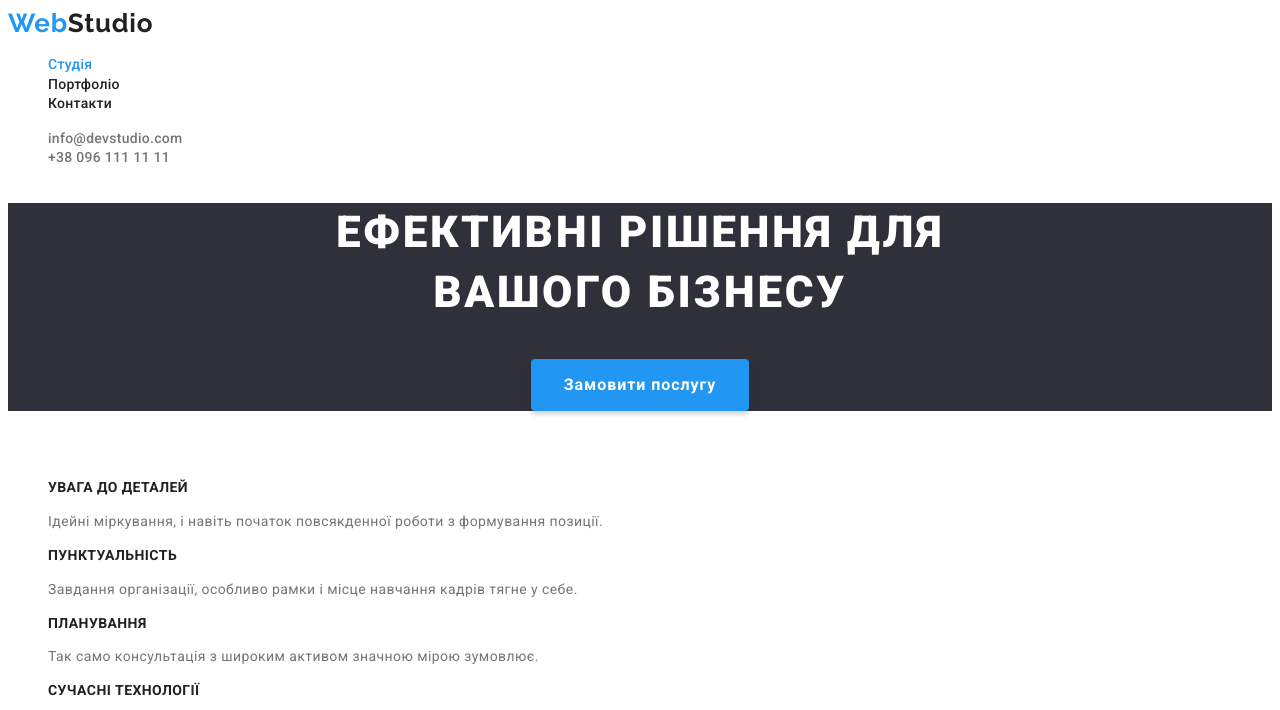
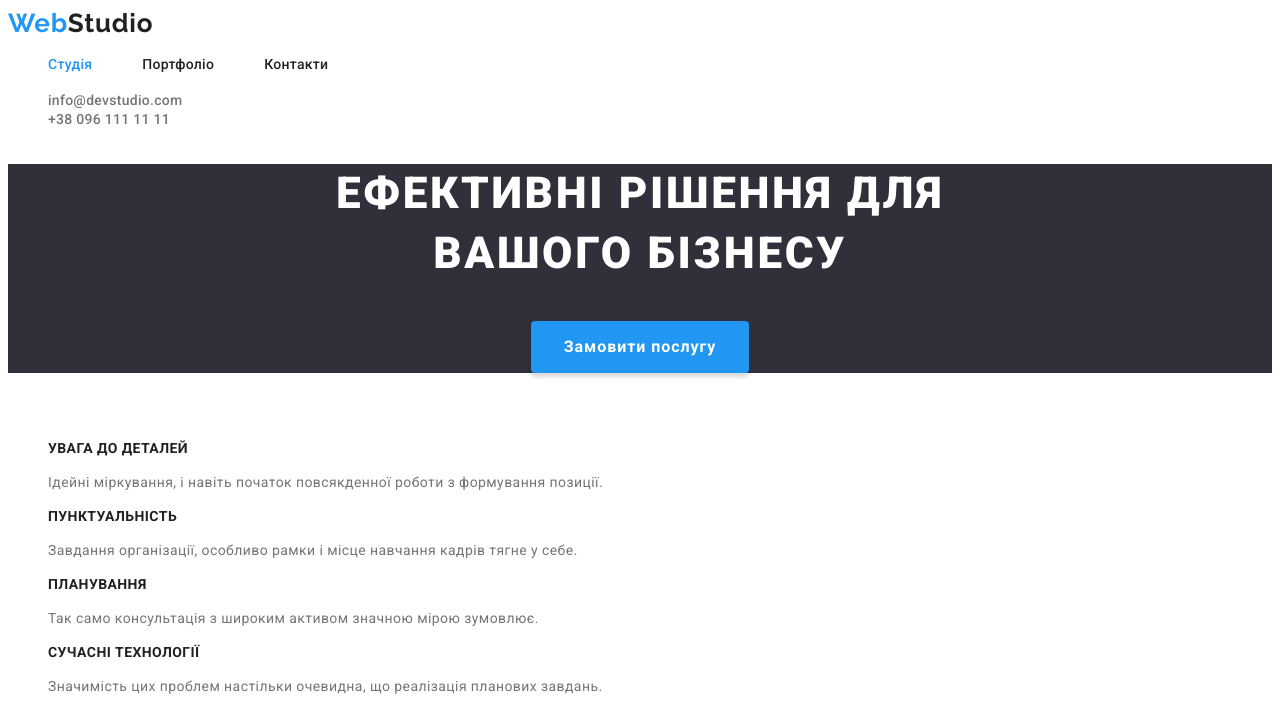
Before and after one commit to PolinaNaumets/goit-markup-hw-03, a plain HTML site: page index.html in a window 1280 px wide. Shown: the top 710 px of the page. Drawn offline with Linux system fonts and the light colour scheme.

Commit message:
added margin to some elements

```diff
--- a/css/styles.css
+++ b/css/styles.css
@@ -40,6 +40,18 @@ ul {
 
 .studio {
   color: var(--text-color);
+}
+
+.main-menu {
+display:flex;
+}
+
+.main-menu .main-menu-item {
+  margin-right: 50px;
+}
+
+.main-menu-item:last-child {
+  margin-right: 0;
 }
 
 .menu-item {
--- a/index.html
+++ b/index.html
@@ -19,9 +19,9 @@
 
       <nav>
         <ul class="list main-menu">
-          <li><a href="./index.html" class="link menu-item current">Студія</a></li>
-          <li><a href="./portfolio.html" class="link menu-item">Портфоліо</a></li>
-          <li><a href="" class="link menu-item">Контакти</a></li>
+          <li class="main-menu-item"><a href="./index.html" class="link menu-item current">Студія</a></li>
+          <li class="main-menu-item"><a href="./portfolio.html" class="link menu-item">Портфоліо</a></li>
+          <li class="main-menu-item"><a href="" class="link menu-item">Контакти</a></li>
         </ul>
       </nav>
 
```
